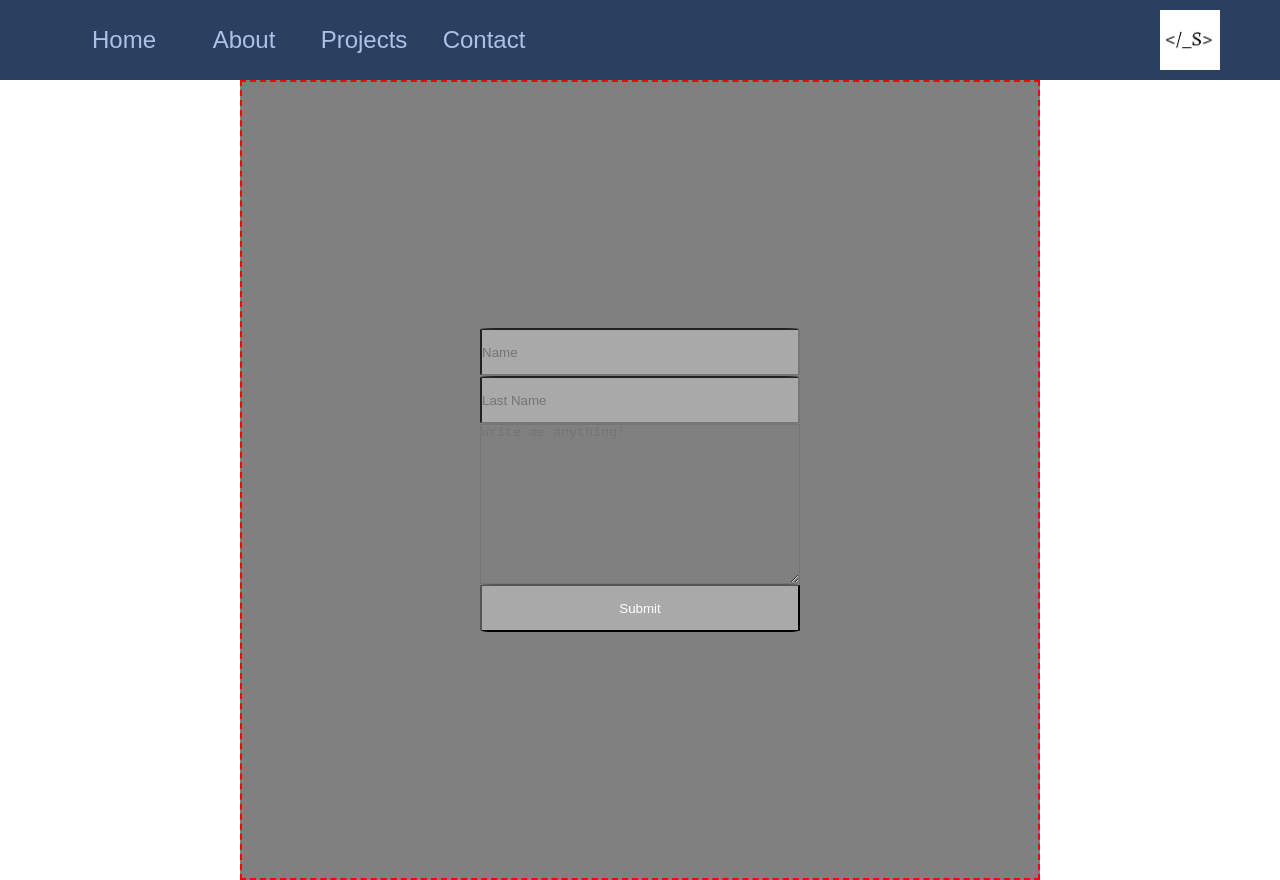
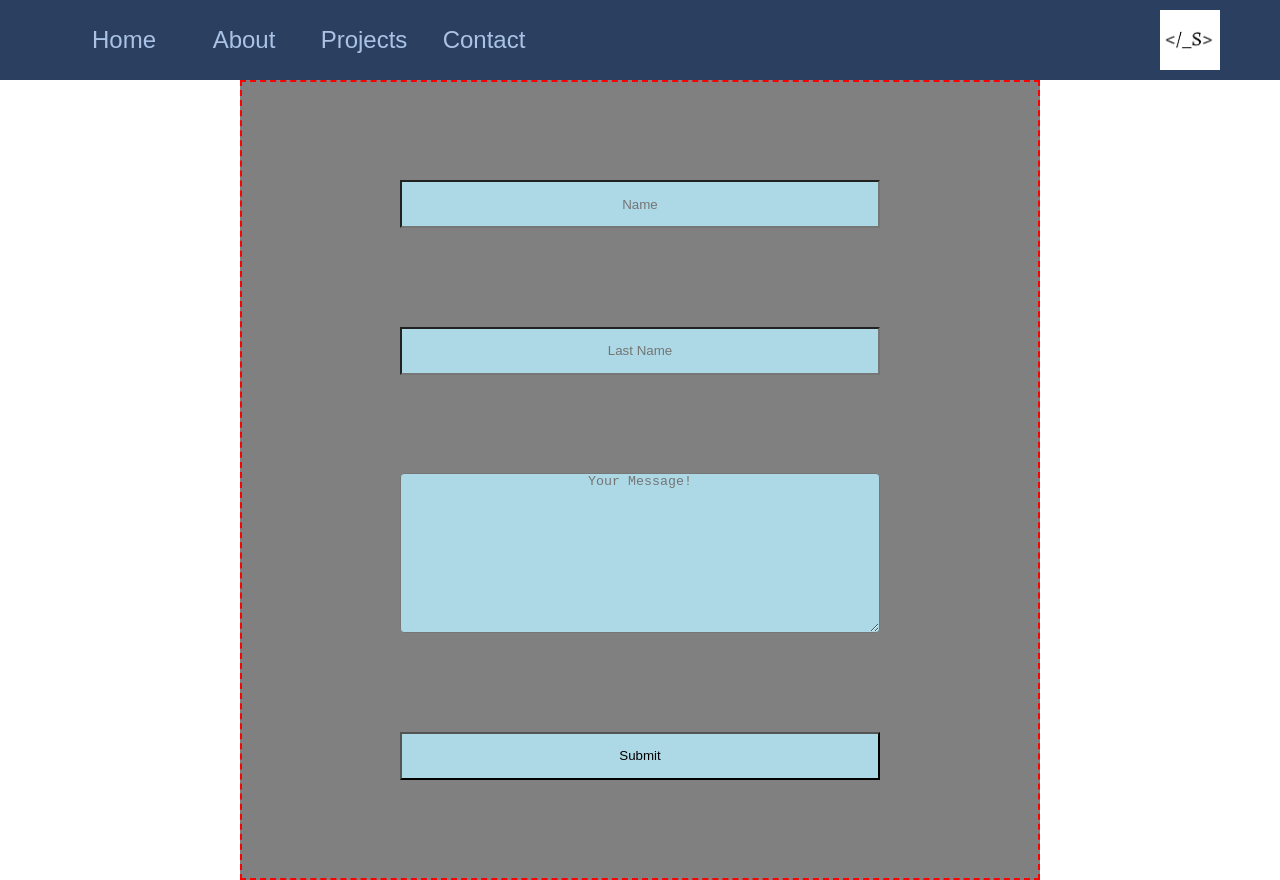
Before and after one commit to Lorenzzschmid/homepage, a React app: page /contact in a window 1280 px wide. Built offline with nearby package versions, Linux system fonts and the light colour scheme.

Commit message:
form basic styling added

```diff
--- a/src/components/Contact/Contact.js
+++ b/src/components/Contact/Contact.js
@@ -1,16 +1,21 @@
 import React, { useState } from 'react'
 import {
-  ContactContainer, FormContainer,
+  ContactContainer,
+  FormContainer,
+  InputName,
+  InputLastName,
+  FormSubmit,
+  FormTextArea,
 } from './ContactStyles';
 
 const Contact = () => {
   return (
     <ContactContainer>
       <FormContainer>
-          <input className='input' type='text' name='name' placeholder='Name' />
-          <input className='input' type='text' name='name' placeholder='Last Name' />
-          <textarea className='text' placeholder='Write me anything!' />
-          <input className='button' type='submit' value='Submit' />
+         <InputName placeholder='Name'></InputName>
+         <InputLastName placeholder='Last Name'></InputLastName>
+         <FormTextArea placeholder='Your Message!'></FormTextArea>
+         <FormSubmit>Submit</FormSubmit>
       </FormContainer>
     </ContactContainer>
   )
--- a/src/components/Contact/ContactStyles.js
+++ b/src/components/Contact/ContactStyles.js
@@ -16,21 +16,33 @@ export const FormContainer = styled.form`
     flex-direction: column;
     justify-content: center;
     align-items: center;
+    justify-content: space-evenly;
     border: 2px red dashed;
-    input {
-        height: 3rem;
-        width: 20rem;
-        border-radius: 4%;
-        color: white;
-        background-color: darkgrey;
-    }
 
-    textarea {
-        width: 20rem;
-        height: 10rem;
-        background-color: grey;
-    }
-    button {
-        background-color: pink;
-    }
 `
+export const InputName = styled.input`
+    width: 30rem;
+    height: 3rem;
+    background-color: lightblue;
+    text-align: center;
+`
+export const InputLastName = styled.input`
+    width: 30rem;
+    height: 3rem;
+    background-color: lightblue;
+    text-align: center;
+`
+export const FormSubmit = styled.button`
+    width: 30rem;
+    height: 3rem;
+    background-color: lightblue;
+    text-align: center;
+`
+export const FormTextArea = styled.textarea`
+    width: 30rem;
+    height: 10rem;
+    background-color: lightblue;
+    border-radius: 4px;
+    text-align: center;
+    justify-content: center;
+`
```
